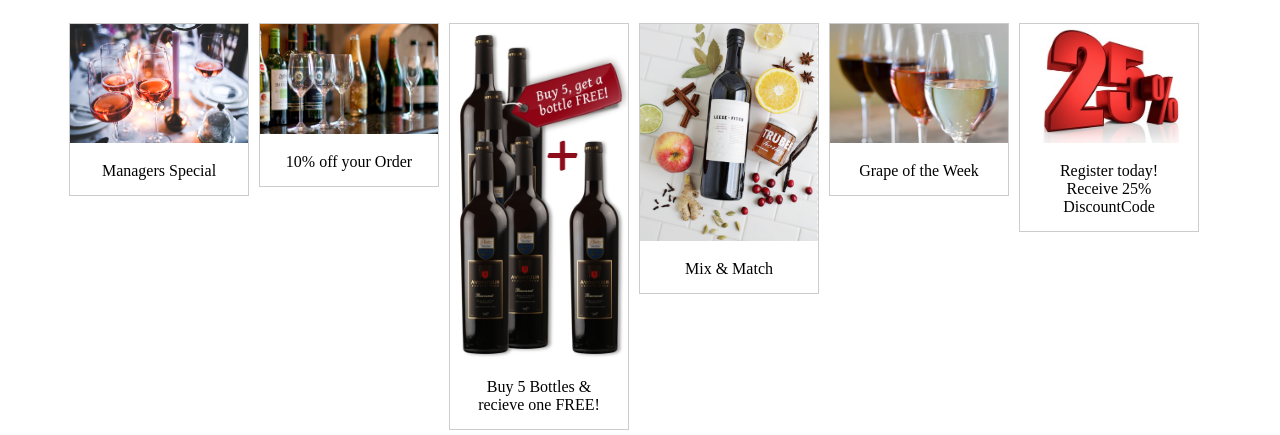
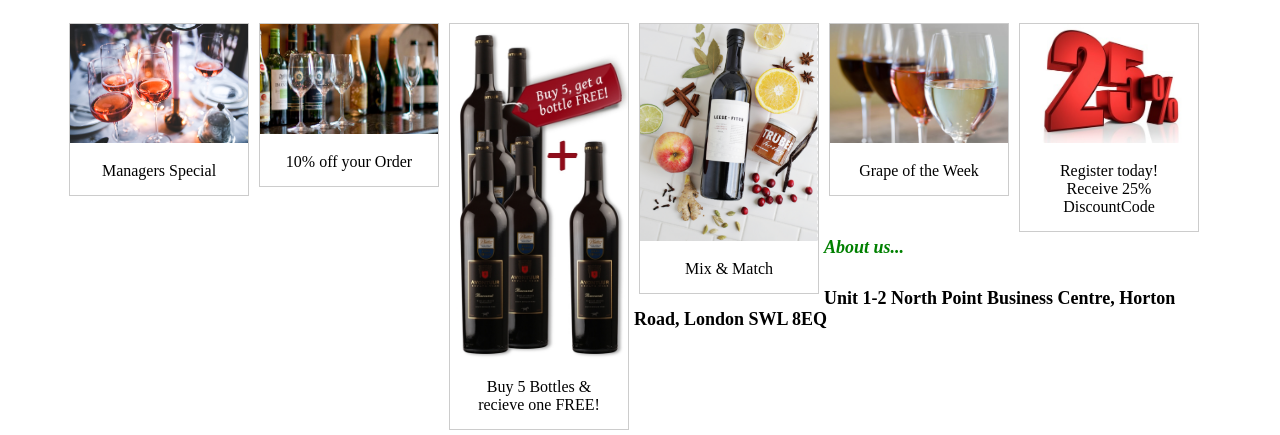
Before and after one commit to LordGee/WineApp, a PHP site: page /index.php in a window 1280 px wide. Shown: the part 1090-1525 px from the top of the page. Run offline with PHP 8.4, Linux system fonts and the light colour scheme; some libraries are stand-ins or nearby versions.

Commit message:
Adjusting footer
- adding about us details
- adding styling in style page

```diff
--- a/Includes/footer.php
+++ b/Includes/footer.php
@@ -1,8 +1,9 @@
 
-      </div>
+  <body>
       <div>
         <footer class="bottomArea">
-
+          <h5> About us... </h5>
+          <h3> Unit 1-2 North Point Business Centre, Horton Road, London SWL 8EQ </h3>
         </footer>
       </div>
 
--- a/Style/main.css
+++ b/Style/main.css
@@ -23,6 +23,20 @@ h2 {
 
 h3 {
   font-size: 18px;
+}
+
+h5 {
+  color: green;
+  text-align: left;
+  font-style: italic;
+  font-weight: bold;
+  font-size: 18px;
+}
+
+h6 {
+  color: black;
+  text-align: left;
+  font-size: 8px;
 }
 
 p, li, a {
```
